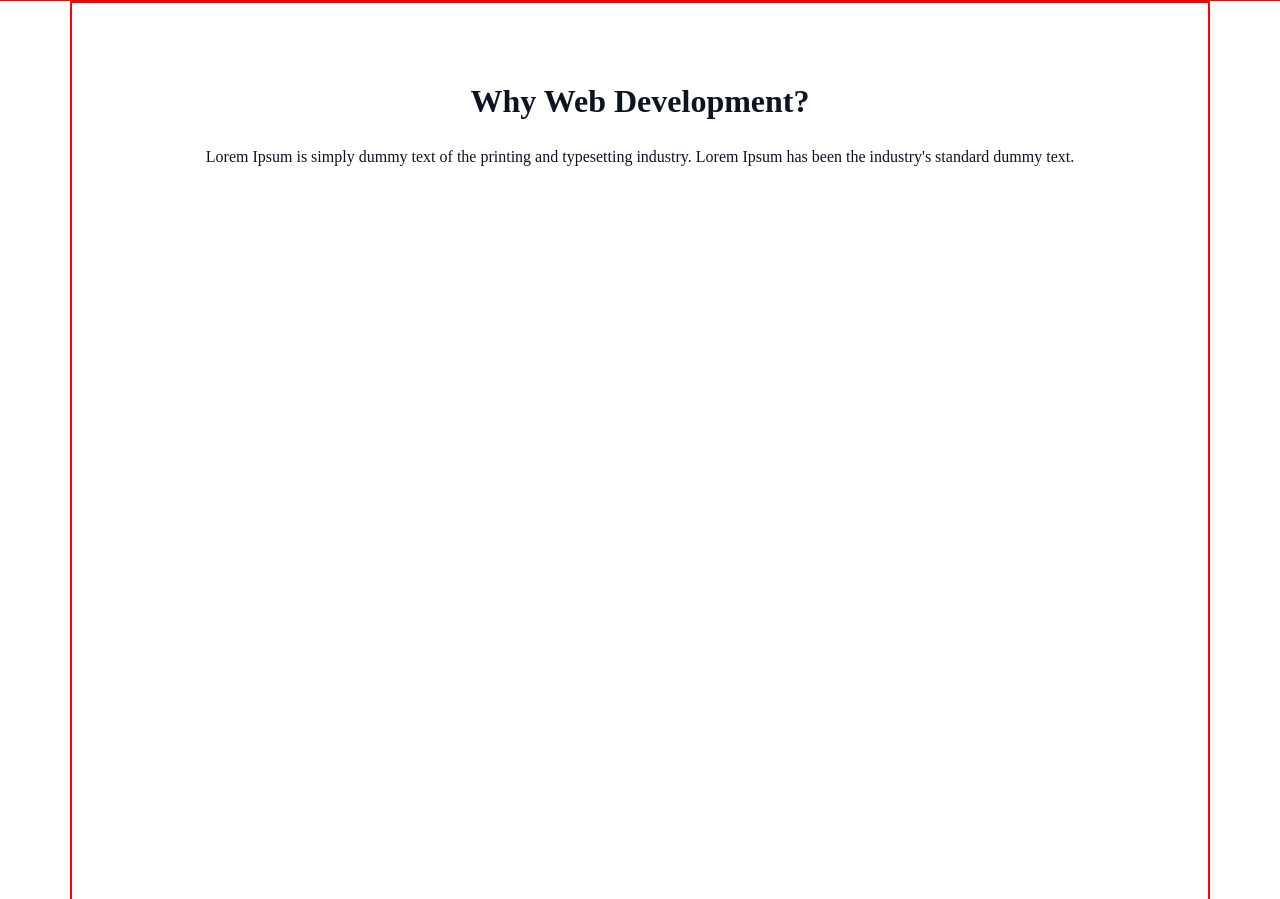
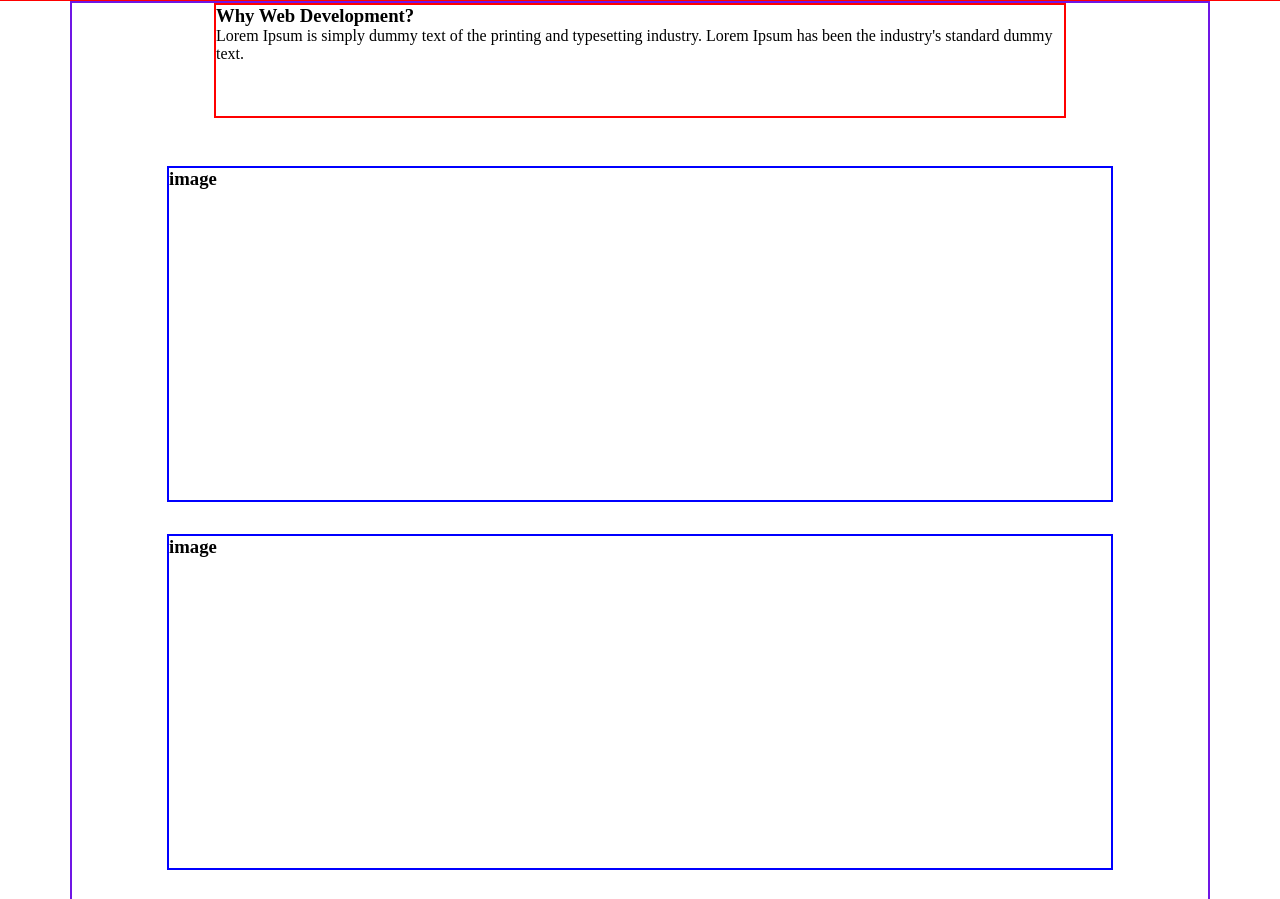
Before and after one commit to tushmibormon/Assignment-1, a plain HTML site: page index.html in a window 1280 px wide. Shown: the part 751-1650 px from the top of the page. Drawn offline with Linux system fonts and the light colour scheme; a web font is replaced by a local one.

Commit message:
added boxs section

```diff
--- a/index.html
+++ b/index.html
@@ -23,21 +23,20 @@
              </div>
         </section>
     </header>
-    <main>
-        <div class="main-text-container">
-                <h2>Why Web Development?</h2>
-                <p>Lorem Ipsum is simply dummy text of the printing and typesetting industry. Lorem Ipsum has been the industry's standard dummy text.</p>
-            </div>
-            <div class="main-text-image-container">
-                <div class="text">
-                    <h3>I will Do Coding and Change The World</h3>
-                    <p>Lorem Ipsum is simply dummy text of the printing and typesetting industry.</p>
-
-                </div>
-
-
-            </div>
-
+    <main class="main-area-container">
+       <div class="title-container">
+            <h3>Why Web Development?</h3>
+             <p>Lorem Ipsum is simply dummy text of the printing and typesetting industry. Lorem Ipsum has been the industry's standard dummy text.</p>
+        </div>
+       <div class="box-1">
+            <h3>image</h3>
+     </div>
+     <div class="box-2">
+        <h3>image</h3>
+    </div>
+    <div class="box-3">
+        <h3>image</h3>
+ </div>
     </main>
 
 </body>
--- a/styles/style.css
+++ b/styles/style.css
@@ -56,38 +56,40 @@ body{
     align-items: center;
     margin-top: 26px;
 }
-.main-text-container {
+.main-area-container{
     width: 1140px;
     height: 1395px;
+    border: 2px solid rgb(112, 22, 229);
+    margin-top: 20px;
+    display: flex;
+    justify-content: start;
+    margin: 0 auto;
+    flex-direction: column;
+}
+.title-container{
+    width: 852px;
+    height: 115px;
     border: 2px solid red;
     margin: 0 auto;
 }
-.main-text-container h2{
-    color: rgb(13, 19, 33);
-    font-family: Azeret Mono;
-    font-size: 32px;
-    font-weight: 800;
-    line-height: 37px;
-    letter-spacing: 0%;
-    text-align: center;
-    margin-top: 80px;
+.box-1{
+    width: 946px;
+    height: 336px;
+    border: 2px solid blue;
+    margin: 0 auto;
+    margin-top: 48px;
 }
-.main-text-container p{
-    color: rgb(13, 19, 33);
-    font-family: Azeret Mono;
-    font-size: 16px;
-    font-weight: 400;
-    line-height: 26px;
-    letter-spacing: 0%;
-    text-align: center;
-    margin-top: 24px;
-    margin-bottom: 106;
+.box-2{
+    width: 946px;
+    height: 336px;
+    border: 2px solid blue;
+    margin: 0 auto;
+    margin-top: 32px;
 }
-.text h3{
-    color: rgba(13, 19, 33, 0.7);
-    font-size: 24px;
-    font-weight: 700;
-    line-height: 36px;
-    letter-spacing: 0%;
-    text-align: left;
+.box-3{
+    width: 946px;
+    height: 336px;
+    border: 2px solid blue;
+    margin: 0 auto;
+    margin-top: 32px;
 }
```
